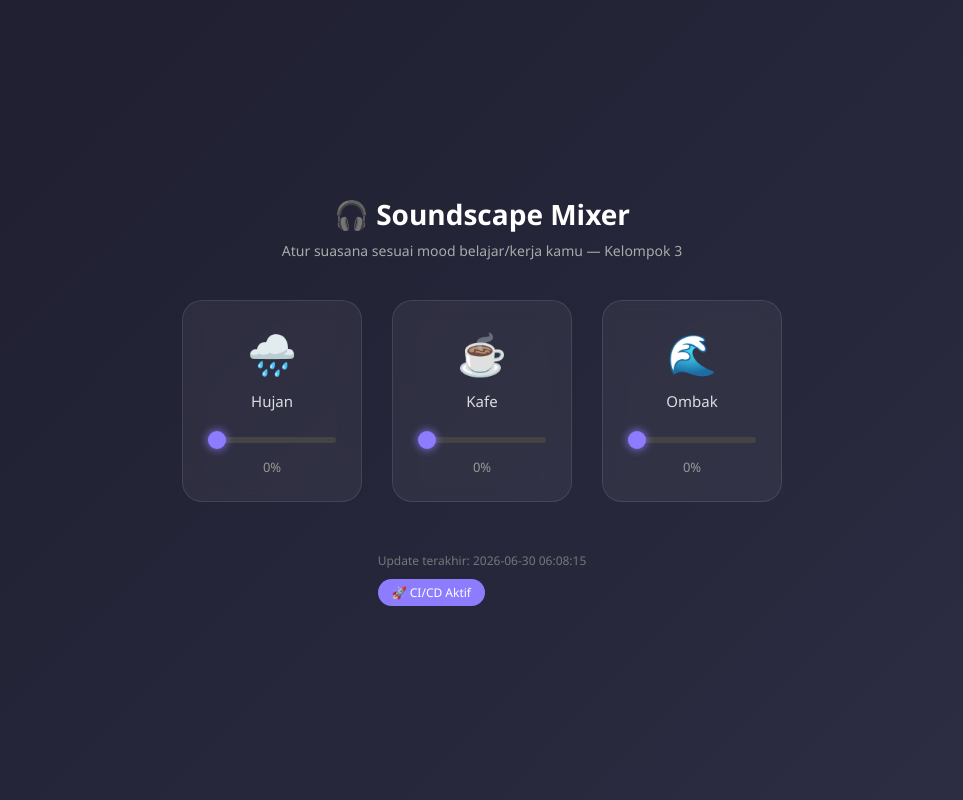
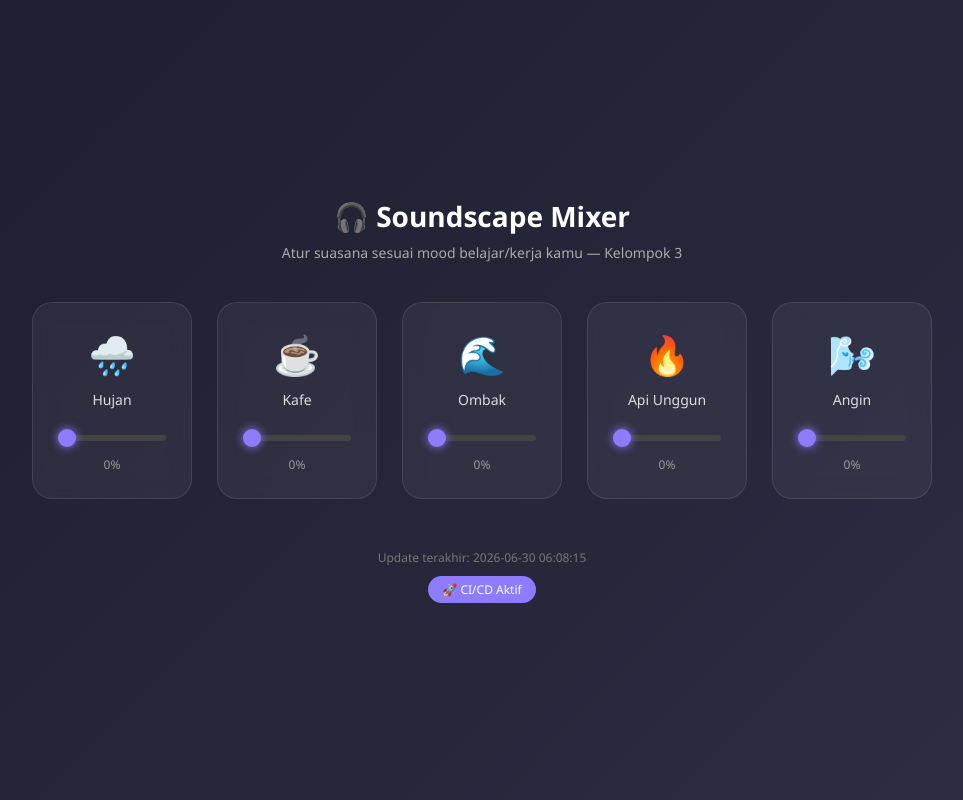
Before and after one commit to NaimatulHusna/kelompok-3-CI-CD, a PHP site: page / in a window 1280 px wide. Shown: the whole page, without its empty margins (158-1121 px from the left). Run offline with PHP 8.4, Linux system fonts and the light colour scheme.

Commit message:
tambah channel api unggun dan angin

```diff
--- a/index.php
+++ b/index.php
@@ -23,25 +23,28 @@
 
   .mixer {
     display: flex;
-    gap: 30px;
+    gap: 25px;
     flex-wrap: wrap;
     justify-content: center;
+    max-width: 1100px;
   }
 
   .channel {
     background: rgba(255,255,255,0.05);
     border-radius: 20px;
     padding: 25px;
-    width: 180px;
+    width: 160px;
     text-align: center;
     backdrop-filter: blur(10px);
     border: 1px solid rgba(255,255,255,0.1);
     position: relative;
     overflow: hidden;
+    transition: transform 0.2s;
   }
+  .channel:hover { transform: translateY(-5px); }
 
-  .icon { font-size: 40px; margin-bottom: 10px; }
-  .label { font-size: 15px; margin-bottom: 15px; color: #ddd; }
+  .icon { font-size: 38px; margin-bottom: 10px; }
+  .label { font-size: 14px; margin-bottom: 15px; color: #ddd; }
 
   input[type=range] {
     -webkit-appearance: none;
@@ -61,9 +64,8 @@
     box-shadow: 0 0 10px #8e7cff;
   }
 
-  .value { margin-top: 10px; font-size: 13px; color: #999; }
+  .value { margin-top: 10px; font-size: 12px; color: #999; }
 
-  /* Visual animations */
   .visual {
     position: absolute;
     inset: 0;
@@ -75,36 +77,29 @@
   /* Rain */
   .rain .visual span {
     position: absolute;
-    width: 2px;
-    height: 15px;
+    width: 2px; height: 15px;
     background: rgba(140,180,255,0.6);
     top: -20px;
     animation: fall linear infinite;
   }
-  @keyframes fall {
-    to { transform: translateY(220px); }
-  }
+  @keyframes fall { to { transform: translateY(220px); } }
 
   /* Cafe - steam bubbles */
   .cafe .visual span {
     position: absolute;
-    width: 8px;
-    height: 8px;
+    width: 8px; height: 8px;
     border-radius: 50%;
     background: rgba(210,160,100,0.4);
     bottom: -10px;
     animation: rise ease-in infinite;
   }
-  @keyframes rise {
-    to { transform: translateY(-200px) scale(1.5); opacity: 0; }
-  }
+  @keyframes rise { to { transform: translateY(-200px) scale(1.5); opacity: 0; } }
 
   /* Ocean - waves */
   .ocean .visual .wave {
     position: absolute;
     bottom: 0; left: -50%;
-    width: 200%;
-    height: 60px;
+    width: 200%; height: 60px;
     background: rgba(80,180,220,0.3);
     border-radius: 50%;
     animation: wave 3s ease-in-out infinite;
@@ -114,10 +109,40 @@
     50% { transform: translateY(-10px) scaleY(1.3); }
   }
 
+  /* Fire */
+  .fire .visual span {
+    position: absolute;
+    width: 6px; height: 16px;
+    border-radius: 50% 50% 50% 50% / 60% 60% 40% 40%;
+    background: linear-gradient(to top, #ff6a00, #ffcf00);
+    bottom: 10px;
+    animation: flicker ease-in-out infinite;
+    filter: blur(0.5px);
+  }
+  @keyframes flicker {
+    0%, 100% { transform: translateY(0) scale(1); opacity: 0.9; }
+    50% { transform: translateY(-15px) scale(0.8); opacity: 0.5; }
+  }
+
+  /* Wind */
+  .wind .visual span {
+    position: absolute;
+    width: 40px; height: 2px;
+    background: rgba(200,220,255,0.5);
+    border-radius: 5px;
+    animation: blow linear infinite;
+  }
+  @keyframes blow {
+    from { transform: translateX(-60px); opacity: 0; }
+    20% { opacity: 0.8; }
+    to { transform: translateX(200px); opacity: 0; }
+  }
+
   footer {
     margin-top: 50px;
     font-size: 12px;
     color: #777;
+    text-align: center;
   }
   .badge {
     display: inline-block;
@@ -163,6 +188,22 @@
     <div class="value" id="oceanValue">0%</div>
   </div>
 
+  <div class="channel fire" id="fireChannel">
+    <div class="visual" id="fireVisual"></div>
+    <div class="icon">🔥</div>
+    <div class="label">Api Unggun</div>
+    <input type="range" min="0" max="100" value="0" oninput="updateChannel('fire', this.value)">
+    <div class="value" id="fireValue">0%</div>
+  </div>
+
+  <div class="channel wind" id="windChannel">
+    <div class="visual" id="windVisual"></div>
+    <div class="icon">🌬️</div>
+    <div class="label">Angin</div>
+    <input type="range" min="0" max="100" value="0" oninput="updateChannel('wind', this.value)">
+    <div class="value" id="windValue">0%</div>
+  </div>
+
 </div>
 
 <footer>
@@ -176,7 +217,9 @@ function updateChannel(type, value) {
   const visual = document.getElementById(type + 'Visual');
   visual.style.opacity = value / 100;
 
-  if (type === 'rain' && value > 0 && visual.children.length === 0) {
+  if (visual.dataset.built) return;
+
+  if (type === 'rain' && value > 0) {
     for (let i = 0; i < 20; i++) {
       const drop = document.createElement('span');
       drop.style.left = Math.random() * 100 + '%';
@@ -184,9 +227,10 @@ function updateChannel(type, value) {
       drop.style.animationDelay = Math.random() + 's';
       visual.appendChild(drop);
     }
+    visual.dataset.built = "1";
   }
 
-  if (type === 'cafe' && value > 0 && visual.children.length === 0) {
+  if (type === 'cafe' && value > 0) {
     for (let i = 0; i < 12; i++) {
       const bubble = document.createElement('span');
       bubble.style.left = (20 + Math.random() * 60) + '%';
@@ -194,6 +238,29 @@ function updateChannel(type, value) {
       bubble.style.animationDelay = Math.random() * 2 + 's';
       visual.appendChild(bubble);
     }
+    visual.dataset.built = "1";
+  }
+
+  if (type === 'fire' && value > 0) {
+    for (let i = 0; i < 15; i++) {
+      const flame = document.createElement('span');
+      flame.style.left = (30 + Math.random() * 40) + '%';
+      flame.style.animationDuration = (0.6 + Math.random() * 0.6) + 's';
+      flame.style.animationDelay = Math.random() * 0.5 + 's';
+      visual.appendChild(flame);
+    }
+    visual.dataset.built = "1";
+  }
+
+  if (type === 'wind' && value > 0) {
+    for (let i = 0; i < 8; i++) {
+      const gust = document.createElement('span');
+      gust.style.top = (10 + Math.random() * 80) + '%';
+      gust.style.animationDuration = (1.5 + Math.random() * 1.5) + 's';
+      gust.style.animationDelay = Math.random() * 2 + 's';
+      visual.appendChild(gust);
+    }
+    visual.dataset.built = "1";
   }
 }
 </script>
```
